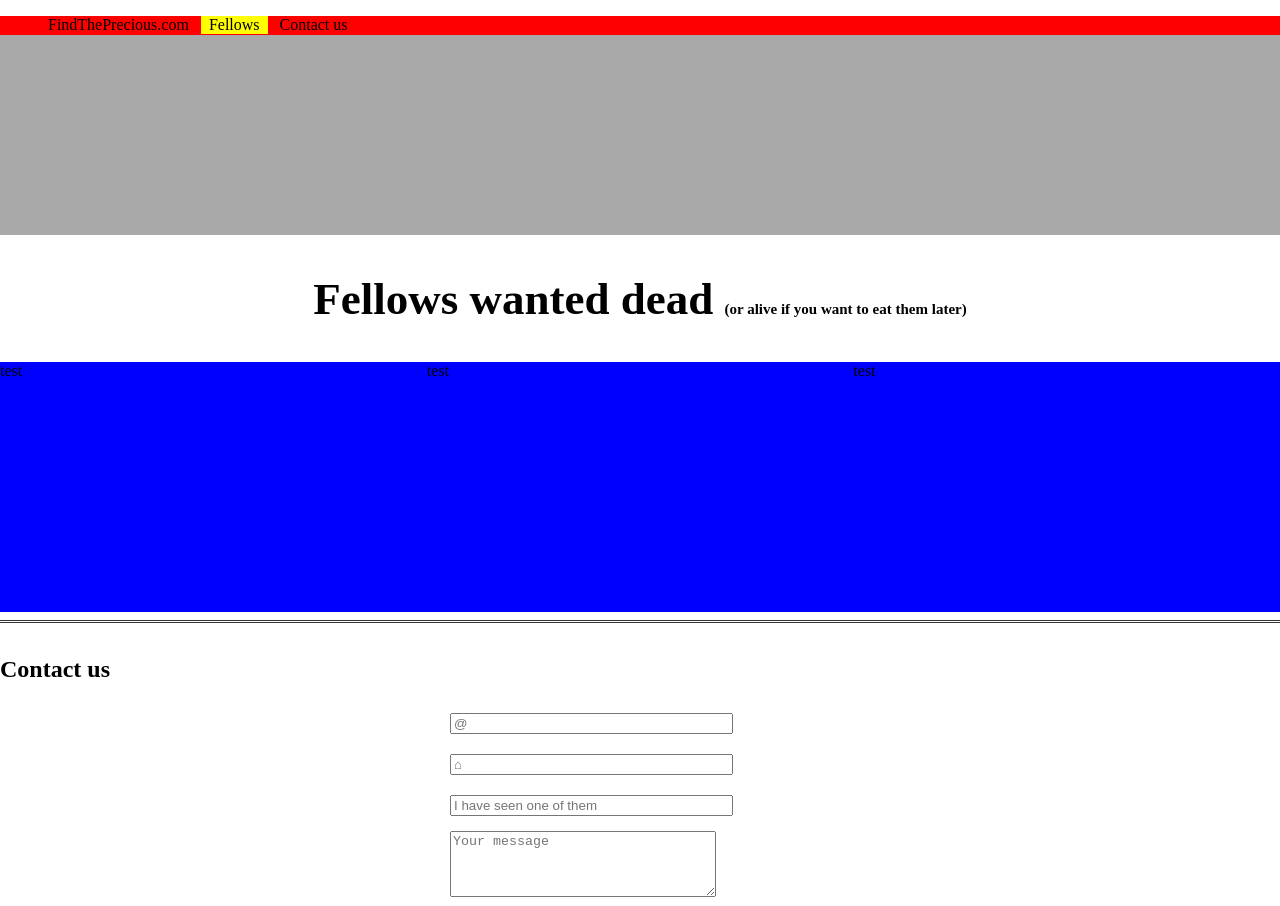
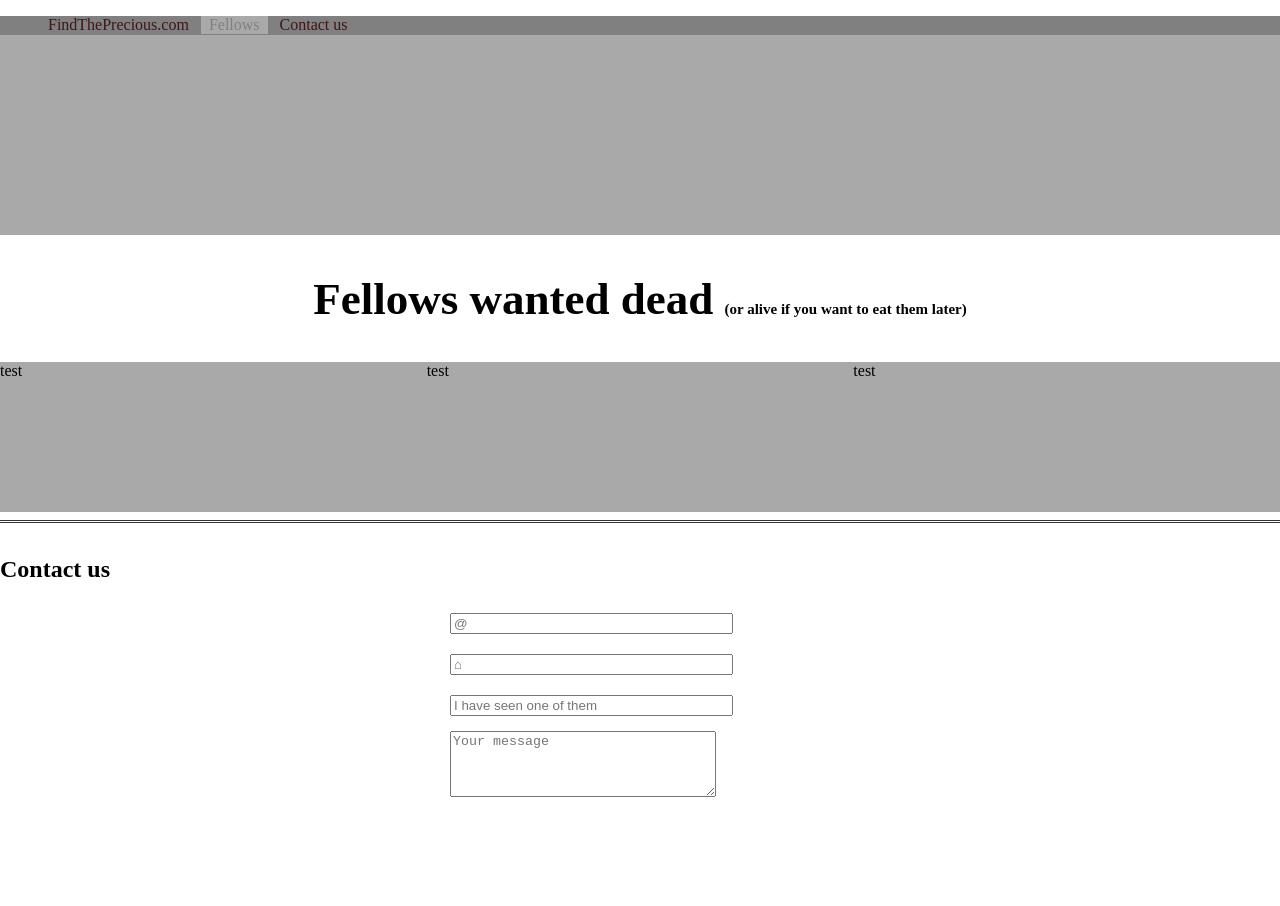
Before and after one commit to Momopeace/box, a plain HTML site: page index.html in a window 1280 px wide. After the commit the page ends 806 px from the top, so only its background shows below. Drawn offline with Linux system fonts and the light colour scheme.

Commit message:
last version

```diff
--- a/style.css
+++ b/style.css
@@ -4,15 +4,19 @@ padding:0;
 
 
 nav  {
-    background-color: red;
+    color: rgba(54, 5, 5, 0.87);
+    background-color: gray;
     height: 1.2rem;
 }
 nav ul li{
+
     display: inline-block;
     margin-top: 0;
     padding-inline: .5rem;
 }
-.color{background-color: yellow;}
+.color{
+    color:grey;
+    background-color :darkgrey;}
 
 
 .carousel{  background-color: darkgray;
@@ -31,9 +35,9 @@ font-size: 30px;}
 .article{display: flex;
 justify-content: space-around; }
 
-article {background-color: blue;
-    height: 250px;
-    width: 500px;
+article {background-color: darkgray;
+    height: 150px;
+    width: 450px;
     }
 
 hr {
```
